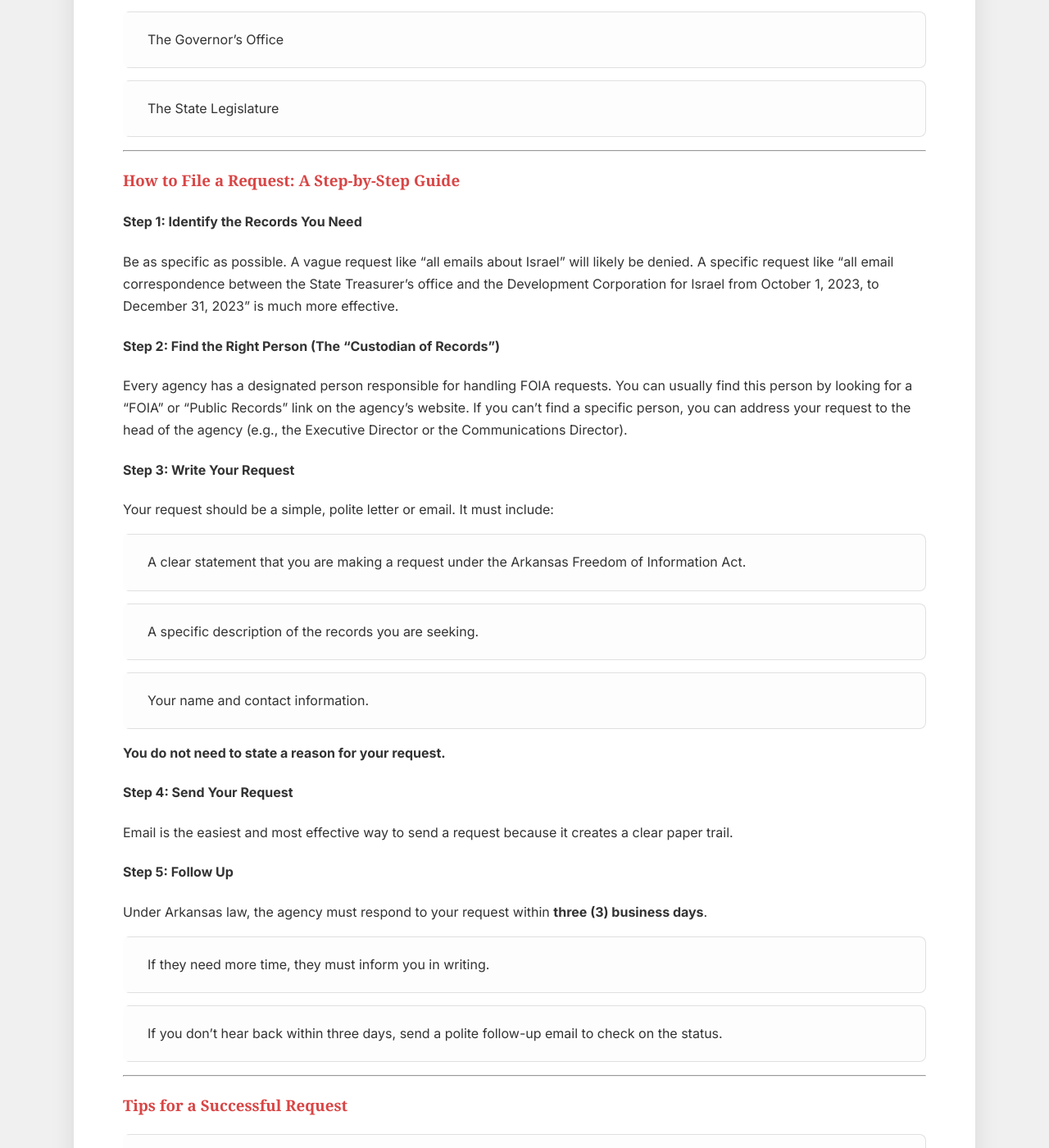
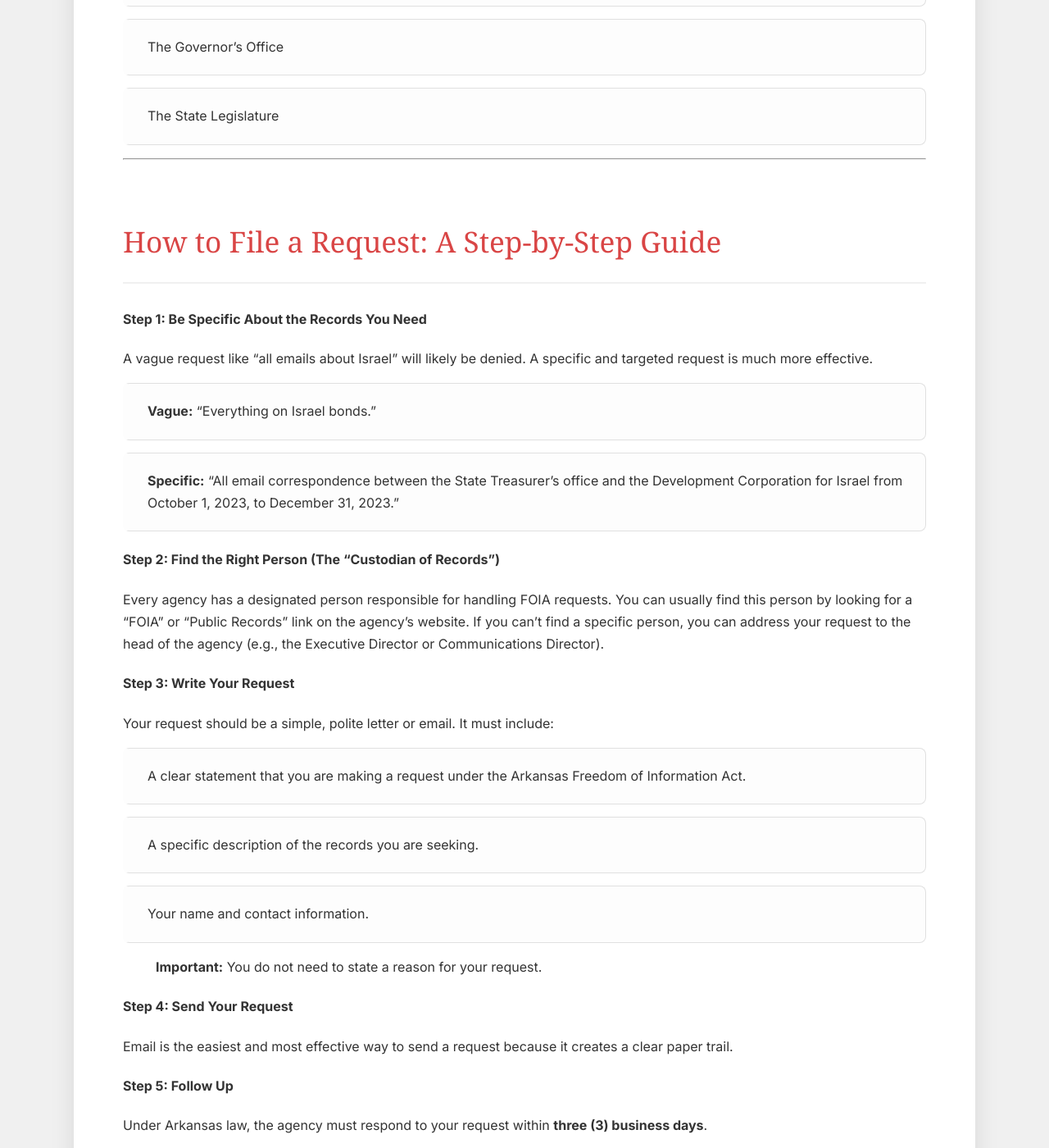
Before and after one commit to DunlapJP/divestar-toolkit, a Jekyll site: the page built from foia-resources/arkansas-foia-guide.md, in a window 1280 px wide and 1400 px high, scrolled down 1267 px. Shown: the whole window at 82% size. Built offline with Jekyll 4.4.1, drawn with Linux system fonts in a browser that asks for light colours; some web fonts are replaced; our own code applies the rules of GitHub Pages for plain Markdown files; some of the changed text lies outside the part shown.

Commit message:
Update arkansas-foia-guide.md

```diff
--- a/foia-resources/arkansas-foia-guide.md
+++ b/foia-resources/arkansas-foia-guide.md
@@ -1,20 +1,23 @@
-# A Beginner's Guide to the Arkansas Freedom of Information Act (FOIA)
+---
+layout: default
+title: A Beginner's Guide to the Arkansas FOIA
+---
 
-The Arkansas Freedom of Information Act (FOIA) is one of the most powerful tools we have as citizens. It is based on the principle that "public business should be performed in an open and public manner." It grants you the legal right to inspect and copy public records from government bodies.
+# A Beginner's Guide to the Arkansas FOIA
+
+The Arkansas Freedom of Information Act (FOIA) is one of the most powerful tools we have as citizens. It is based on the principle that "public business should be performed in an open and public manner." It grants you the legal right to inspect and copy public records from any state or local government agency.
 
 This guide, based on the **2025 Arkansas FOIA Handbook**, will walk you through the basic steps to file your first request.
 
 ---
 
-###  The Law
+### The Law & Your Rights
 
-The full text of the Arkansas Freedom of Information Act can be found in the **Arkansas Code Annotated § 25-19-101 et seq.**
+The full text of the Arkansas FOIA can be found in the **Arkansas Code Annotated § 25-19-101 et seq.** For a comprehensive overview, you can reference the primary source for this guide: the **[2025 Arkansas FOIA Handbook, 21st Edition](../source-documents/2025-FOIA-Handbook-21st-Edition-ver4.pdf)**.
 
-For a comprehensive overview, you can reference the **[2025 Arkansas FOIA Handbook, 21st Edition](../source-documents/2025-FOIA-Handbook-21st-Edition-ver4.pdf)**, which is the primary source for this guide.
+> **Key Principle:** The FOIA is designed to ensure that the public can observe the performance of public officials and the decisions made in public activity and policymaking.
 
----
-
-###  Who Can You Request Records From?
+### Who Can You Request Records From?
 
 The Arkansas FOIA applies to any state or local government agency, board, or commission. For the purposes of this toolkit, the most relevant bodies include:
 
@@ -26,15 +29,18 @@ The Arkansas FOIA applies to any state or local government agency, board, or com
 
 ---
 
-###  How to File a Request: A Step-by-Step Guide
+## How to File a Request: A Step-by-Step Guide
 
-#### **Step 1: Identify the Records You Need**
+#### **Step 1: Be Specific About the Records You Need**
 
-Be as specific as possible. A vague request like "all emails about Israel" will likely be denied. A specific request like "all email correspondence between the State Treasurer's office and the Development Corporation for Israel from October 1, 2023, to December 31, 2023" is much more effective.
+A vague request like "all emails about Israel" will likely be denied. A specific and targeted request is much more effective.
+
+* **Vague:** "Everything on Israel bonds."
+* **Specific:** "All email correspondence between the State Treasurer's office and the Development Corporation for Israel from October 1, 2023, to December 31, 2023."
 
 #### **Step 2: Find the Right Person (The "Custodian of Records")**
 
-Every agency has a designated person responsible for handling FOIA requests. You can usually find this person by looking for a "FOIA" or "Public Records" link on the agency's website. If you can't find a specific person, you can address your request to the head of the agency (e.g., the Executive Director or the Communications Director).
+Every agency has a designated person responsible for handling FOIA requests. You can usually find this person by looking for a "FOIA" or "Public Records" link on the agency's website. If you can't find a specific person, you can address your request to the head of the agency (e.g., the Executive Director or Communications Director).
 
 #### **Step 3: Write Your Request**
 
@@ -44,7 +50,7 @@ Your request should be a simple, polite letter or email. It must include:
 * A specific description of the records you are seeking.
 * Your name and contact information.
 
-**You do not need to state a reason for your request.**
+> **Important:** You do not need to state a reason for your request.
 
 #### **Step 4: Send Your Request**
 
@@ -59,15 +65,13 @@ Under Arkansas law, the agency must respond to your request within **three (3) b
 
 ---
 
-###  Tips for a Successful Request
+### Pro Tips for a Successful Request
 
-* **Be Polite and Professional:** You are more likely to get a helpful response if you are courteous.
-* **Keep a Record:** Save a copy of your request and all correspondence with the agency.
-* **Know Your Rights:** An agency cannot charge you to *inspect* records. They can only charge reasonable fees for the cost of *copying* records.
-* **Start Small:** Your first request should be simple and specific. As you get more experienced, you can make more complex requests.
+* **Be Polite and Professional:** You are more likely to get a helpful and prompt response if you are courteous.
+* **Keep a Record:** Save a copy of your request and all correspondence with the agency. This is crucial for accountability.
+* **Know Your Rights on Fees:** An agency cannot charge you to *inspect* records. They can only charge reasonable fees for the actual cost of *copying* records.
+* **Start Small:** If this is your first time, make your request simple and specific. As you gain experience, you can make more complex requests.
 
----
-
-###  What If Your Request is Denied?
+### What If Your Request is Denied?
 
 If your request is denied, the agency must provide you with a written explanation citing the specific legal exemption that allows them to withhold the records. If you believe the denial is improper, you can challenge it.
```
